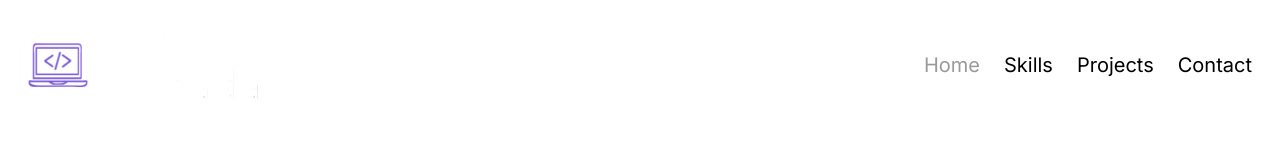
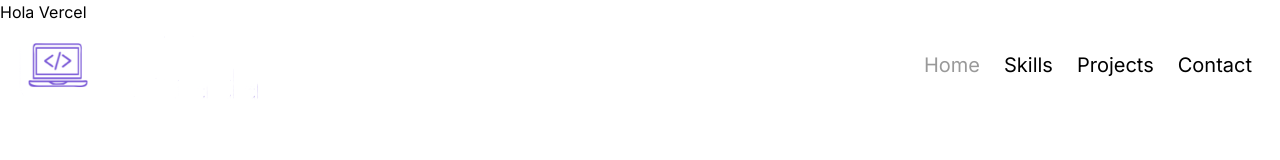
Before and after one commit to jorgeProgramaEn5/next-portfolio, a Next.js app: page / in a window 1280 px wide. Shown: the top 160 px of the page. Built offline with nearby package versions, Linux system fonts and the light colour scheme.

Commit message:
add styles navbar-5

```diff
--- a/src/app/layout.jsx
+++ b/src/app/layout.jsx
@@ -12,7 +12,9 @@
 export default function RootLayout({ children }) {
   return (
     <html lang="en">
-      <body className={inter.className}>{children}</body>
+      <body className={inter.className}>
+        {children}
+      </body>
     </html>
   )
 }
--- a/src/app/page.jsx
+++ b/src/app/page.jsx
@@ -11,6 +11,7 @@
   return (
     <main className=" w-screen">
       <NavBarDos />
+      <h1>Hola Vercel</h1>
       {/* <Banner /> */}
       {/* <Skills /> */}
       {/* <Projects /> */}
```
